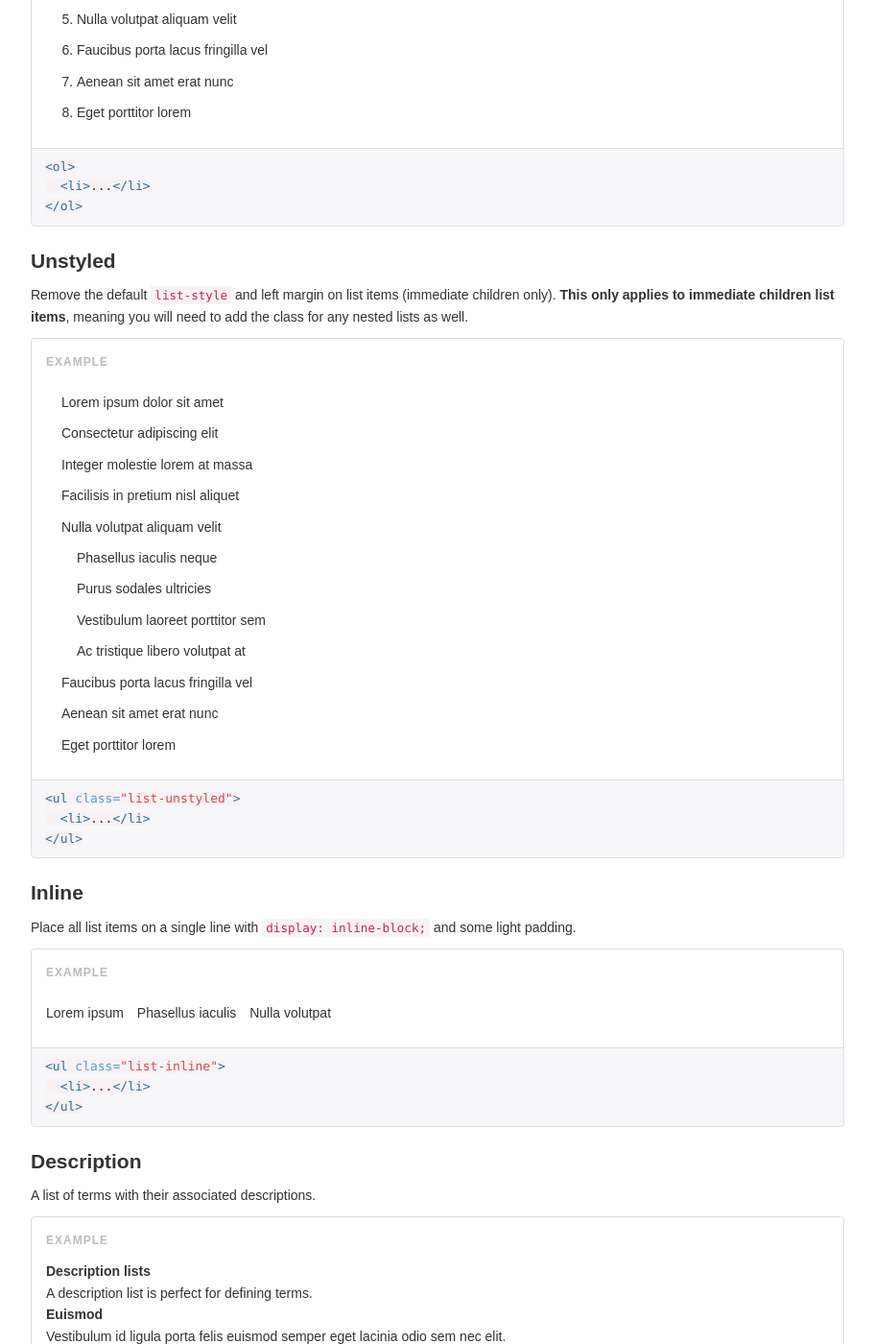
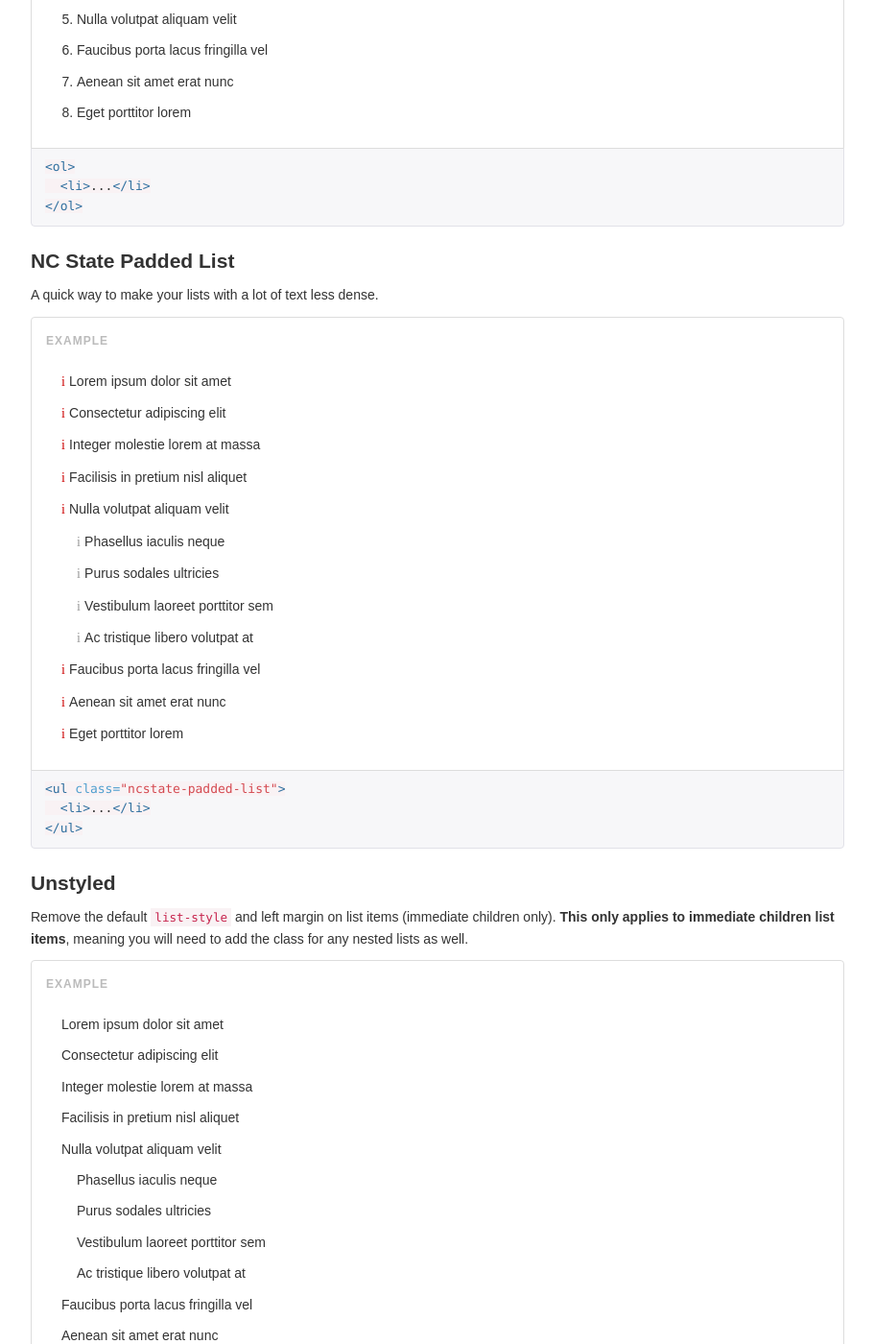
Before and after one commit to ncstate/ncstate-bootstrap, a Jekyll site: the page built from docs/css.html, in a window 1280 px wide and 1400 px high, scrolled down 18812 px. Shown: the whole window at 96% size, without its empty margins (38-949 px from the left). Built offline with Jekyll 4.4.1, drawn with Linux system fonts in a browser that asks for light colours; nearby versions of some CDN libraries; some web fonts are replaced; Markdown is read by kramdown in place of the engine named in the settings; comment, search, counter and statistics services are not loaded.

Commit message:
nc state padded list class information to docs

```diff
--- a/docs/css.html
+++ b/docs/css.html
@@ -923,6 +923,33 @@ lead: "Global CSS settings, fundamental HTML elements styled and enhanced with e
 <ol>
   <li>...</li>
 </ol>
+{% endhighlight %}
+
+  <h3>NC State Padded List</h3>
+  <p>A quick way to make your lists with a lot of text less dense.</p>
+  <div class="bs-example">
+    <ul class="ncstate-padded-list">
+      <li>Lorem ipsum dolor sit amet</li>
+      <li>Consectetur adipiscing elit</li>
+      <li>Integer molestie lorem at massa</li>
+      <li>Facilisis in pretium nisl aliquet</li>
+      <li>Nulla volutpat aliquam velit
+        <ul>
+          <li>Phasellus iaculis neque</li>
+          <li>Purus sodales ultricies</li>
+          <li>Vestibulum laoreet porttitor sem</li>
+          <li>Ac tristique libero volutpat at</li>
+        </ul>
+      </li>
+      <li>Faucibus porta lacus fringilla vel</li>
+      <li>Aenean sit amet erat nunc</li>
+      <li>Eget porttitor lorem</li>
+    </ul>
+  </div>
+{% highlight html %}
+<ul class="ncstate-padded-list">
+  <li>...</li>
+</ul>
 {% endhighlight %}
 
   <h3>Unstyled</h3>
```
